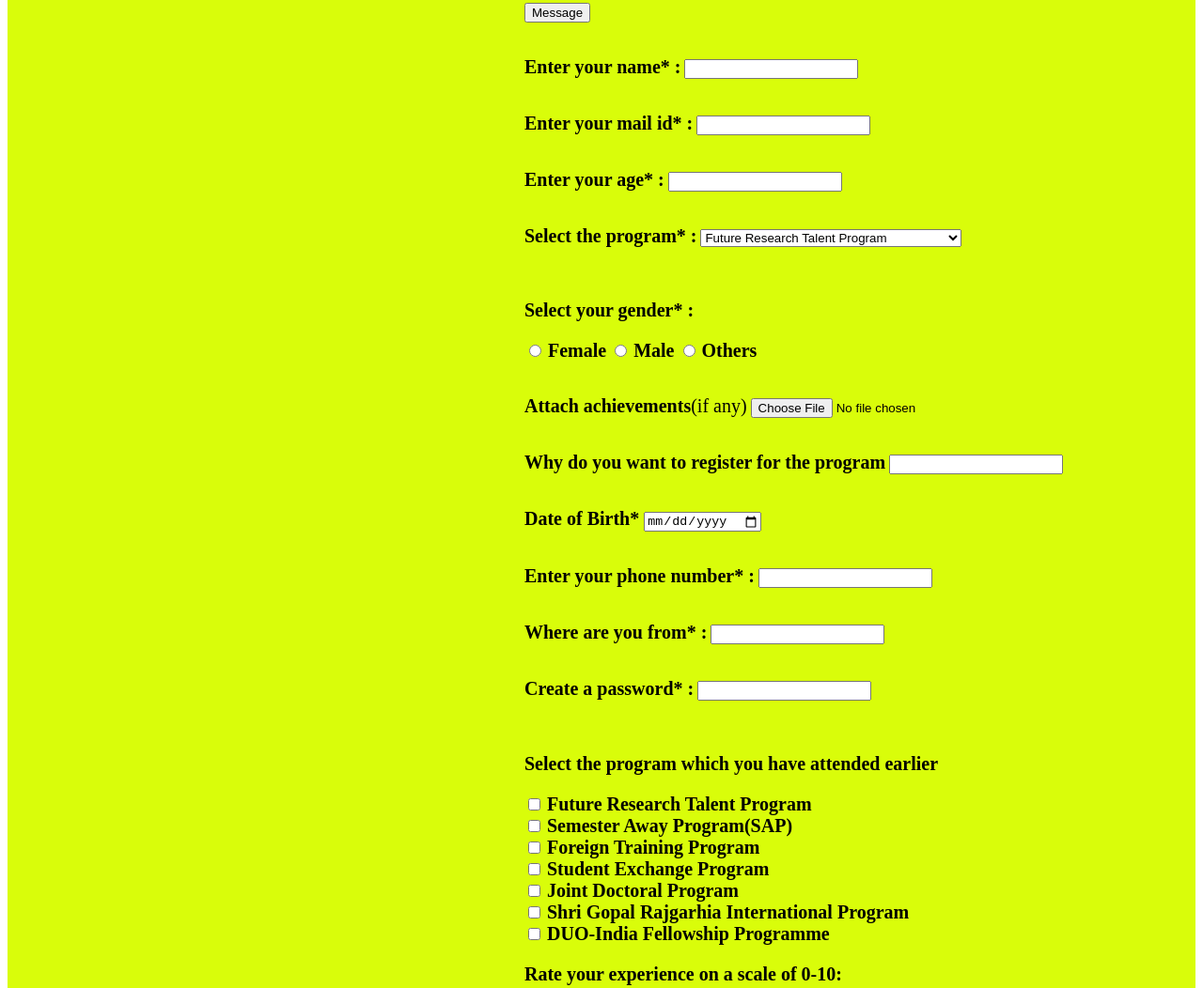
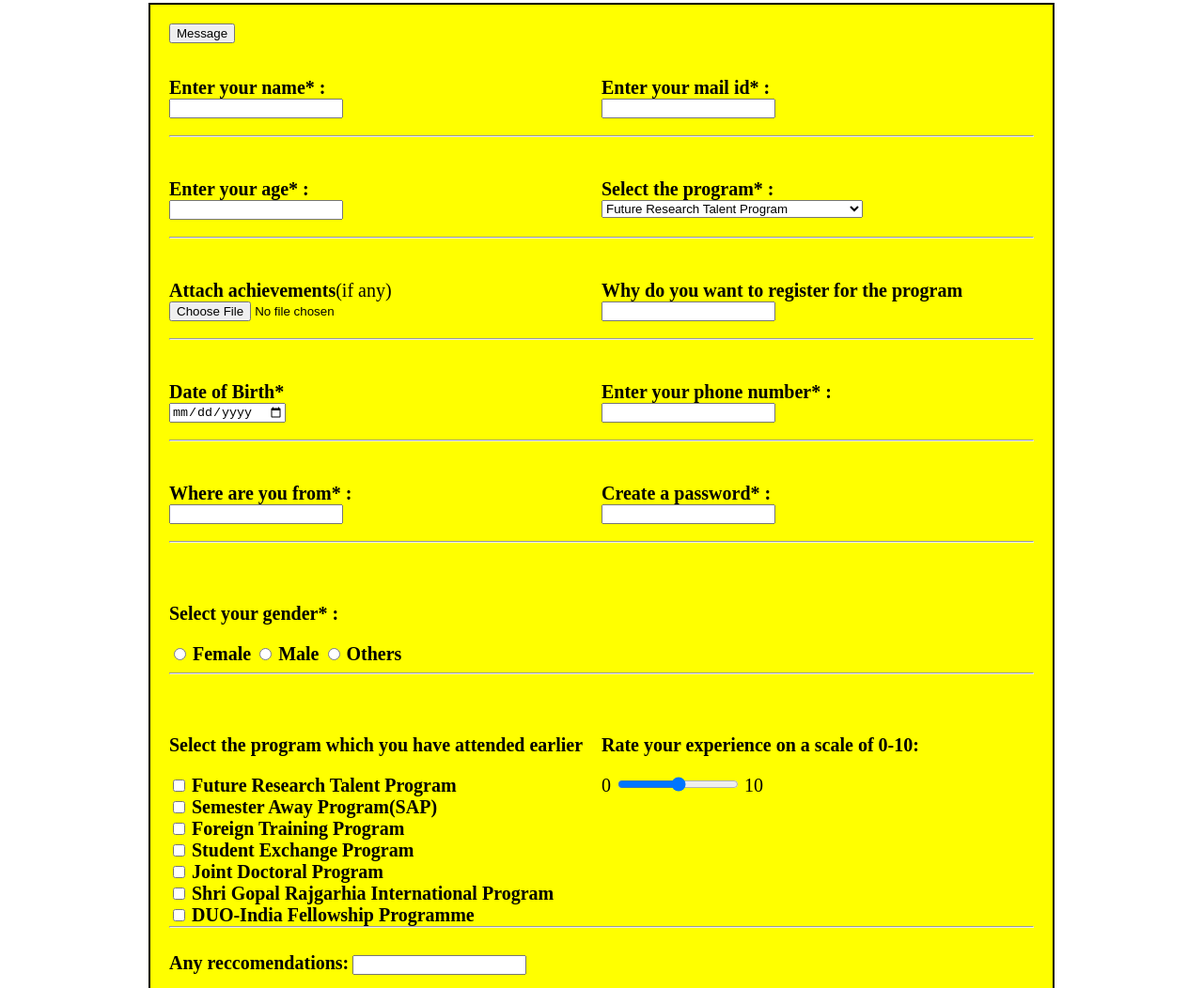
Before and after one commit to ojas23082003/irc-form, a plain HTML site: page index.html in a window 1280 px wide. Shown: the part 402-1454 px from the top of the page at 94% size. Drawn offline with Linux system fonts and the light colour scheme.

Commit message:
finally made responsive

```diff
--- a/index.html
+++ b/index.html
@@ -1,35 +1,37 @@
 <!DOCTYPE html>
 <html>
+
 <head>
     <title>Registration</title>
     <style>
-            h1{
-                color:chartreuse;
+        h1 {
+            color: chartreuse;
             text-align: center;
         }
 
-            header{
+        header {
             background-color: red;
         }
 
-            label{
+        label {
             font-size: 20px;
             text-align: center;
         }
 
-            .inputs{
-                margin-left: 550px;
+        #dabba {
+            background-color: yellow;
+            border: 2px solid black;
+            margin-left: 150px;
+            margin-right: 150px;
+            padding: 20px;
+            overflow: auto;
         }
 
-            div{
-                background-color: rgb(217, 253, 10);
-            }
-
-            footer{
+        footer {
             background-color: coral;
         }
 
-            #box{
+        #box {
             background-color: blueviolet;
             overflow: auto;
             height: 400px;
@@ -39,46 +41,60 @@
             color: white;
             padding: 10px;
             border-radius: 10px 0px 0px 10px;
-
+            border: 2px solid black;
         }
 
-            #top{
+        .first {
+            float: left;
+            width: 50%;
+        }
+
+        .second {
+            float: left;
+        }
+
+        #top {
             background-color: red;
         }
 
-            #about{
+        #about {
             background-color: blue;
         }
 
-            #logo{
+        #logo {
             border: 4px solid black;
             border-radius: 10px;
             box-shadow: 6px 6px 0px 1px rgb(255, 21, 4);
             float: left;
         }
 
-            #box2{
+        #box2 {
             width: 500px;
             height: 400px;
             background-color: blueviolet;
             border-radius: 10px 0px 0px 10px;
-                clear: both;
             float: left;
             overflow: auto;
             color: white;
-                margin-left: 250px;
-                margin-right: 50px;
             padding: 10px;
+            border: 2px solid black;
         }
 
-            @media (max-width:450px){
-                #photokgp{
-                    display: none;
+        #submission {
+            text-align: center;
+        }
+
+        @media (max-width:450px) {
+            .first {
+                width: 100%;
+            }
+            img{
+                width: 100%;
             }
         }
-
     </style>
 </head>
+
 <body>
     <div>
         <div id="top">
@@ -91,36 +107,41 @@
         <h3 style="text-align: center; font-size: 40px;">Fill the form below.(* is required)</h3>
         <br><br><br>
         <form>
+            <div id="dabba">
 
-                <div class="inputs">
-                <button type="button" onclick="alert('Welcome to Intenational Relations Cell, IIT Kharagpur')">Message</button>
+                <div>
+                    <button type="button"
+                        onclick="alert('Welcome to Intenational Relations Cell, IIT Kharagpur')">Message</button>
                 </div>
 
                 <br><br>
 
-                <div class="inputs">
-                <label for="name"><b>Enter your name* :</b></label>                <!--name-->
+                <div>
+                    <div class="first">
+                        <label for="name"><b>Enter your name* :</b></label><br>
+                        <!--name-->
                         <input type="text" id="name" name="name" required>
+                    </div>
+
+                    <div class="second">
+                        <label for="mail"><b>Enter your mail id* :</b></label><br>
+                        <!--email-->
+                        <input type="email" id="mail" name="mail" required>
+                    </div><br><br><br>
+                    <hr>
                 </div>
 
                 <br><br>
 
-                <div class="inputs">
-                <label for="mail"><b>Enter your mail id* :</b></label>            <!--email-->
-                <input type="email" id="mail" name="mail" required>
-                </div>
-
-                <br><br>
-
-                <div class="inputs">
-                <label for="age"><b>Enter your age* :</b></label>                 <!--age-->
+                <div>
+                    <div class="first">
+                        <label for="age"><b>Enter your age* :</b></label><br>
+                        <!--age-->
                         <input type="number" id="age" name="age" required>
                     </div>
-
-                <br><br>
-
-                <div class="inputs">
-                <label for="progam"><b>Select the program* :</b></label>          <!--select program-->
+                    <div class="second">
+                        <label for="progam"><b>Select the program* :</b></label><br>
+                        <!--select program-->
                         <select required>
                             <option value="ftp">Future Research Talent Program</option>
                             <option value="foreign">Foreign Training Program</option>
@@ -130,52 +151,47 @@
                             <option value="sgrip">Shri Gopal Rajgarhia International Program</option>
                             <option value="douifp">DUO-India Fellowship Programme</option>
                         </select>
+                    </div><br><br><br>
+                    <hr>
                 </div>
 
                 <br><br>
 
-                <div class="inputs">
-                <p style="font-size: 20px;"><b>Select your gender* :</b></p>
-                <input type="radio" id="gend1" name="gend" value="female">   <!--gender-->
-                <label for="gend1"><b>Female</b></label>
-                <input type="radio" id="gend2" name="gend" value="male">
-                <label for="gend2"><b>Male</b></label>
-                <input type="radio" id="gend3" name="gend" value="other">
-                <label for="gend3"><b>Others</b></label>
+                <div>
+                    <div class="first">
+                        <label for="achieve"><b>Attach achievements</b>(if any)</label><br>
+                        <!--file-->
+                        <input type="file" id="achieve" name="achieve">
+                    </div>
+                    <div class="second">
+                        <label for="reason"><b>Why do you want to register for the program</b></label><br>
+                        <!--textarea-->
+                        <input type="textarea" rows="5" cols="50" id="reason" name="reason">
+                    </div><br><br><br>
+                    <hr>
                 </div>
 
                 <br><br>
 
-                <div class="inputs">
-                <label for="achieve"><b>Attach achievements</b>(if any)</label>    <!--file-->
-                <input type="file" id="achieve" name="achieve">
+                <div>
+                    <div class="first">
+                        <label for="bod"><b>Date of Birth* </b></label><br>
+                        <!--date of birth-->
+                        <input type="date" id="dob" name="dob" required>
+                    </div>
+                    <div class="second">
+                        <label for="num"><b>Enter your phone number* :</b></label><br>
+                        <!--phone number-->
+                        <input type="tel" id="num" name="num" pattern="[0-9]{3}-[0-9]{3}-[0-9]{4}" required>
+                    </div><br><br><br>
+                    <hr>
                 </div>
 
                 <br><br>
 
-                <div class="inputs">
-                <label for="reason"><b>Why do you want to register for the program</b></label> <!--textarea-->
-                <input type="textarea" rows="5" cols="50" id="reason" name="reason">
-                </div>
-
-                <br><br>
-
-                <div class="inputs">
-                <label for="bod"><b>Date of Birth* </b></label>                      <!--date of birth-->
-                <input type="date" id="dob" name="dob" required>
-                </div>
-
-                <br><br>
-
-                <div class="inputs">
-                <label for="num"><b>Enter your phone number* :</b></label>                <!--phone number-->
-                <input type="tel" id="num" name="num" pattern="[0-9]{3}-[0-9]{3}-[0-9]{4}" required>
-                </div>
-
-                <br><br>
-
-                <div class="inputs">
-                <label for="place"><b>Where are you from* :</b></label>
+                <div>
+                    <div class="first">
+                        <label for="place"><b>Where are you from* :</b></label><br>
                         <input list="place">
                         <datalist id="place">
                             <option value="India"></option>
@@ -190,17 +206,34 @@
                             <option value="Switzerland"></option>
                         </datalist>
                     </div>
-
-                <br><br>
-                <div class="inputs">
-                <label for="pw"><b>Create a password* :</b></label>                 <!--password-->
+                    <div class="second">
+                        <label for="pw"><b>Create a password* :</b></label><br>
+                        <!--password-->
                         <input type="password" id="pw" name="pw" required>
+                    </div><br><br><br>
+                    <hr>
                 </div>
 
                 <br><br>
 
-                <div class="inputs">
-                <p style="font-size: 20px;"><b>Select the program which you have attended earlier</b></p>  <!--drop down list-->
+                <div>
+                    <p style="font-size: 20px;"><b>Select your gender* :</b></p>
+                    <input type="radio" id="gend1" name="gend" value="female">
+                    <!--gender-->
+                    <label for="gend1"><b>Female</b></label>
+                    <input type="radio" id="gend2" name="gend" value="male">
+                    <label for="gend2"><b>Male</b></label>
+                    <input type="radio" id="gend3" name="gend" value="other">
+                    <label for="gend3"><b>Others</b></label>
+                    <hr>
+                </div>
+
+                <br><br>
+
+                <div>
+                    <div class="first">
+                        <p style="font-size: 20px;"><b>Select the program which you have attended earlier</b></p>
+                        <!--drop down list-->
                         <input type="checkbox" id="p1" name="p1">
                         <label for="p1"><b>Future Research Talent Program</b></label><br>
                         <input type="checkbox" id="p2" name="p2">
@@ -217,38 +250,48 @@
                         <label fo="p7"><b>DUO-India Fellowship Programme</b></label><br>
                     </div>
 
-                <div class="inputs">
-                <p style="font-size: 20px"><b>Rate your experience on a scale of 0-10:</b></p>  <!--rating-->
+                    <div class="second">
+                        <p style="font-size: 20px"><b>Rate your experience on a scale of 0-10:</b></p>
+                        <!--rating-->
                         <label for="budget">0 </label>
                         <input type="range" step="1" max="10" min="0" id="budget" name="budget">
                         <label for="budget"> 10</label>
                     </div>
+                </div><br><br><br><br><br><br><br><br><br><br><br><br>
+                <hr><br>
+
+                <div>
+                    <label for="advise"><b>Any reccomendations:</b></label>
+                    <input type="textarea" id="advise" name="advise" rows="6" cols="30">
+                </div><br>
+                <hr>
 
                 <br><br>
 
-                <div class="inputs">
-                <label for="advise"><b>Any reccomendations:</b></label>
-                <input type="textarea" id="advise" name="advise" rows="6" cols="30">
-                </div>
-
-                <br><br>
-
-                <div class="inputs">
+                <div id="submission">
                     <input type="reset" value="Reset">
                     <input type="submit" value="Submit">
+                </div>
             </div>
         </form>
 
         <div id="about">
             <h1 style="text-align: center;color: black;"><u>About IIT Kharapur</u></h1>
-                <img src="iitkgp.jpg" style="float: left;width: 710px;height: 400px;margin-left:50px;border: 4px solid black;border-radius: 10px;box-shadow: -6px 6px 0px 1px rgb(255, 21, 4);">
+            <img src="iitkgp.jpg"
+                style="float: left;width: 710px;height: 400px;margin-left:50px;border: 4px solid black;border-radius: 10px;box-shadow: -6px 6px 0px 1px rgb(255, 21, 4);">
             <div id="box">
-                    <p style="text-align: center;font-size: 40px;"><u><b><i>Dedicated to the service of the Nation</i></b></u></p><br>
+                <p style="text-align: center;font-size: 40px;"><u><b><i>Dedicated to the service of the
+                                Nation</i></b></u></p><br>
                 <ul>
                     <li style="font-size: 20px;"><b>Motto</b></li>
                 </ul><br>
 
-                    <p>The motto of IIT Kharagpur is "Yogah Karmasu Kaushalam". This literally translates to "Excellence in action is Yoga", essentially implying that doing your work well is (true) yoga. This can be traced to Sri Krishna's discourse with Arjuna in the Bhagavad Gita. The quote, in the larger context of the Gita, urges man to acquire equanimity because a mind of equanimity allows a man to shed distracting thoughts of the effects of his deeds and concentrate on the task before him. Equanimity is the source of perfection in Karmic endeavours that leads to Salvation.
+                <p>The motto of IIT Kharagpur is "Yogah Karmasu Kaushalam". This literally translates to "Excellence in
+                    action is Yoga", essentially implying that doing your work well is (true) yoga. This can be traced
+                    to Sri Krishna's discourse with Arjuna in the Bhagavad Gita. The quote, in the larger context of the
+                    Gita, urges man to acquire equanimity because a mind of equanimity allows a man to shed distracting
+                    thoughts of the effects of his deeds and concentrate on the task before him. Equanimity is the
+                    source of perfection in Karmic endeavours that leads to Salvation.
                 </p>
 
                 <ul>
@@ -257,45 +300,70 @@
 
                 <p>The Institute aligns all its activities to serve national interest and seeks</p><br>
                 <ul>
-                        <li>To provide broad-based education, helping students hone their professional skills and acquire the best-in-class capabilities in their respective disciplines</li>
-                        <li>To draw the best expertise in science, technology, management and law so as to equip students with the skills to visualize, synthesize and execute projects in these fields</li>
+                    <li>To provide broad-based education, helping students hone their professional skills and acquire
+                        the best-in-class capabilities in their respective disciplines</li>
+                    <li>To draw the best expertise in science, technology, management and law so as to equip students
+                        with the skills to visualize, synthesize and execute projects in these fields</li>
                     <li>To imbibe a spirit of entrepreneurship and innovation in its students</li>
-                        <li>To undertake sponsored research and provide consultancy services in industrial, educational and socially relevant areas</li>
+                    <li>To undertake sponsored research and provide consultancy services in industrial, educational and
+                        socially relevant areas</li>
                 </ul><br>
 
                 <ul>
                     <li style="font-size: 20px;"><b>Vision</b></li>
                 </ul><br>
                 <ul>
-                        <li>To be a centre of excellence in education and research, producing global leaders in science, technology and management</li>
-                        <li>To be a hub of knowledge creation that prioritises the frontier areas of national and global importance</li>
+                    <li>To be a centre of excellence in education and research, producing global leaders in science,
+                        technology and management</li>
+                    <li>To be a hub of knowledge creation that prioritises the frontier areas of national and global
+                        importance</li>
                     <li>To improve the life of every citizen of the country</li>
                 </ul>
 
 
             </div>
-            </div><br><br><br><br><br>
+        </div>
+        <br><br><br><br><br>
 
         <div>
+            <img id="logo" src="irclogo.png" style="width: 710px;margin-left:50px;margin-right:50px; height: 400px;background-color: white;">
             <div id="box2">
                 <h1 style="text-align: center;color: white;"><b><u><i>About us</i></u></b></h1><br>
                 <p>
-                        The Office of International Relations (OIR) works to promote the exchange of students, faculty and ideas between IIT Kharagpur and her international partners. The Office has a dedicated team of Executives working on all aspects of international engagement and is jointly headed by the Dean and Associate Dean of International Relations. Administrative support is also provided by the Institutional Development Office. The International Relations Cell (IRC) is a student body working under the OIR. Together OIR and IRC work towards increasing IIT Kharagpur's global outreach.
+                    The Office of International Relations (OIR) works to promote the exchange of students, faculty and
+                    ideas between IIT Kharagpur and her international partners. The Office has a dedicated team of
+                    Executives working on all aspects of international engagement and is jointly headed by the Dean and
+                    Associate Dean of International Relations. Administrative support is also provided by the
+                    Institutional Development Office. The International Relations Cell (IRC) is a student body working
+                    under the OIR. Together OIR and IRC work towards increasing IIT Kharagpur's global outreach.
 
                 </p><br><br>
-                    <p>IIT Kharagpur, as an Institute of Eminence, has realized that producing industry competitive and academically strong graduates alone cannot be it’s ultimate objective. It needs to craft students who possess leadership qualities and will eventually become entities who will change the world. For this to happen, it is necessary that the students showcase themselves on world platforms and in-turn gain the much-cherished exposure towards new work-cultures by living and working abroad. Foreign Training Program provides a unique opportunity to undergraduate students from IIT Kharagpur to conduct research under the supervision of professors of eminent universities abroad. Through this program we have started formalization of the foreign training application procedure and we aim to streamline and increase the efficiency of the foreign training application procedure in IIT Kharagpur. FTP serves to provide students with cross-cultural exposure and opportunities to expand their horizons through research extensive summers.</p>
+                <p>IIT Kharagpur, as an Institute of Eminence, has realized that producing industry competitive and
+                    academically strong graduates alone cannot be it’s ultimate objective. It needs to craft students
+                    who possess leadership qualities and will eventually become entities who will change the world. For
+                    this to happen, it is necessary that the students showcase themselves on world platforms and in-turn
+                    gain the much-cherished exposure towards new work-cultures by living and working abroad. Foreign
+                    Training Program provides a unique opportunity to undergraduate students from IIT Kharagpur to
+                    conduct research under the supervision of professors of eminent universities abroad. Through this
+                    program we have started formalization of the foreign training application procedure and we aim to
+                    streamline and increase the efficiency of the foreign training application procedure in IIT
+                    Kharagpur. FTP serves to provide students with cross-cultural exposure and opportunities to expand
+                    their horizons through research extensive summers.</p>
 
             </div>
-                <img id="logo" src="irclogo.png" style="width:400px; height: 400px;background-color: white;" >
+
         </div>
 
         <br><br><br><br><br><br><br>
 
         <div style="clear: both; background-color: brown;">
-                <p style="color: yellowgreen; font-size: 25px;"><b>Visit IIT Kharagpur's website <a href="http://www.iitkgp.ac.in/" target="_blank">here</a></b></p>
-                <p style="color: yellowgreen; font-size: 25px;"><b>Visit Intenational Relations Cell, IIT Kharagpur's website <a href="https://international.iitkgp.ac.in/" target="_blank">here</a> </b></p>
+            <p style="color: yellowgreen; font-size: 25px;"><b>Visit IIT Kharagpur's website <a
+                        href="http://www.iitkgp.ac.in/" target="_blank">here</a></b></p>
+            <p style="color: yellowgreen; font-size: 25px;"><b>Visit Intenational Relations Cell, IIT Kharagpur's
+                    website <a href="https://international.iitkgp.ac.in/" target="_blank">here</a> </b></p>
         </div>
     </div>
 
 </body>
+
 </html>
```
Lines whose indentation alone changed are shown as unchanged.
